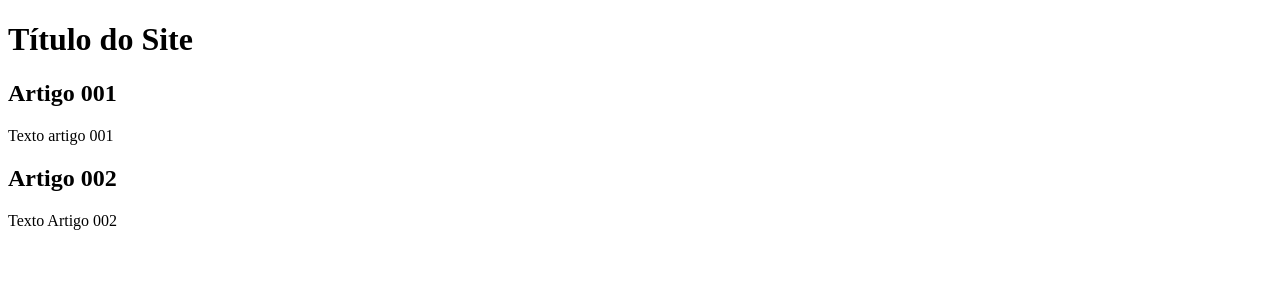
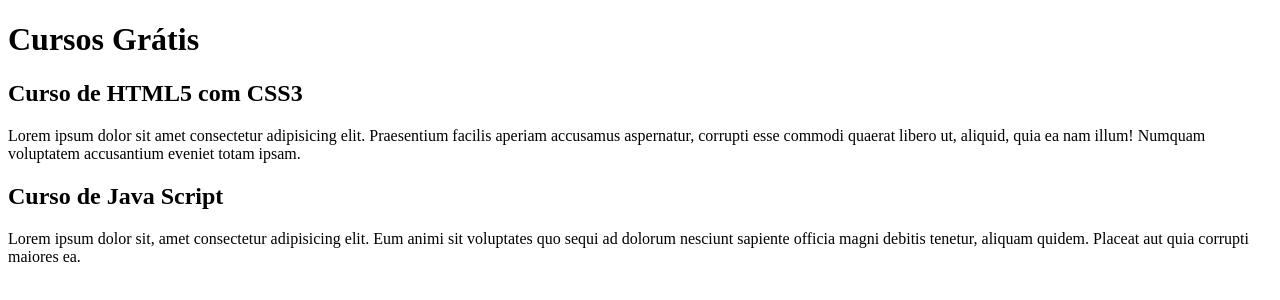
Before and after one commit to PJaworosky/Projeto-Site, a plain HTML site: page index.html in a window 1280 px wide. Drawn offline with Linux system fonts and the light colour scheme.

Commit message:
Comecei a escrever o conteúdo

```diff
--- a/index.html
+++ b/index.html
@@ -8,15 +8,15 @@
 <body>
     <main>
         <header>
-            <h1>Título do Site</h1>
+            <h1>Cursos Grátis</h1>
         </header>
         <article>
-            <h2>Artigo 001</h2>
-            <p>Texto artigo 001</p>
+            <h2>Curso de HTML5 com CSS3</h2>
+            <p>Lorem ipsum dolor sit amet consectetur adipisicing elit. Praesentium facilis aperiam accusamus aspernatur, corrupti esse commodi quaerat libero ut, aliquid, quia ea nam illum! Numquam voluptatem accusantium eveniet totam ipsam.</p>
         </article>
         <article>
-            <h2>Artigo 002</h2>
-            <p>Texto Artigo 002</p>
+            <h2>Curso de Java Script</h2>
+            <p>Lorem ipsum dolor sit, amet consectetur adipisicing elit. Eum animi sit voluptates quo sequi ad dolorum nesciunt sapiente officia magni debitis tenetur, aliquam quidem. Placeat aut quia corrupti maiores ea.</p>
         </article>
     </main>
 
```
